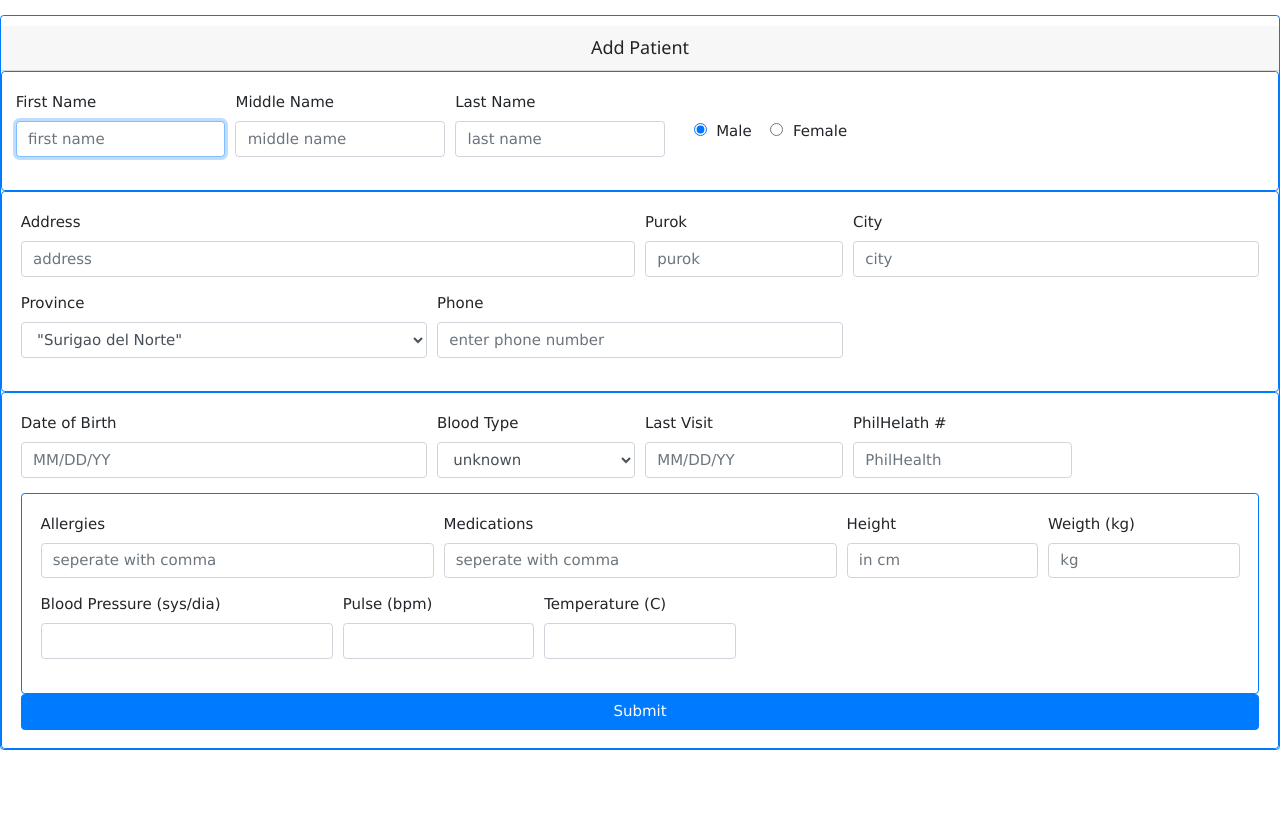
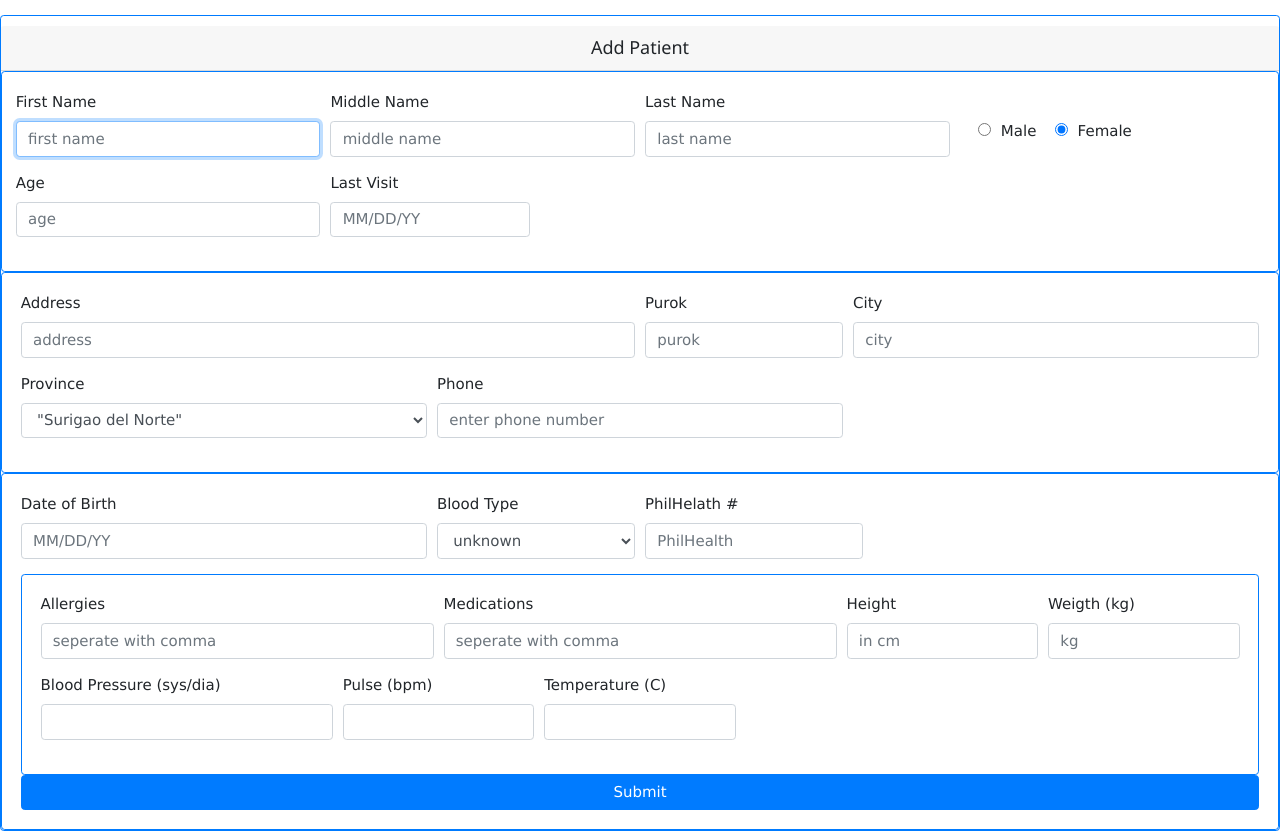
Before and after one commit to nstudt/corpin-emr, a Node server app: page /patients/add in a window 1280 px wide. Shown: the part 67-898 px from the top of the page. Before the commit the page ends 817 px from the top, so only its background shows below. Run offline with Node 20, Linux system fonts and the light colour scheme; some libraries are stand-ins or nearby versions.

Commit message:
added auto dob for encoding

```diff
--- a/app.js
+++ b/app.js
@@ -5,7 +5,7 @@ const hbs = require("hbs");
 const bodyParser = require("body-parser");
 const path = require("path");
 const fs = require("fs");
-const dbFuncs = require(__dirname + "/dbFuncs");
+const dbFuncs = require(path.join(__dirname , "dbFuncs"));
 const PouchDB = require("PouchDB");
 PouchDB.plugin(require("pouchdb-find"));
 const fileUpload = require("express-fileupload");
@@ -19,11 +19,11 @@ var HOST = "http://admin:Sdfg@345@52.74.45.66:5984/patients";
 var remoteDB = new PouchDB('http://52.74.45.66:5984/patients');
 var dbname = "patients";
 var db = new PouchDB(dbname);
-var pmodel = require(__dirname + "/models/patientModel");
+var pmodel = require(path.join(__dirname, "models/patientModel"));
 
 ("use strict");
 
-hbs.registerPartials(__dirname + "/views/partials");
+hbs.registerPartials(path.join(__dirname , "views/partials"));
 //call this to pass data from an onclick to javascript function in the view
 hbs.registerHelper("json", function(obj) {
   return new hbs.SafeString(JSON.stringify(obj));
--- a/views/add.hbs
+++ b/views/add.hbs
@@ -14,18 +14,17 @@
                 <div class="form-row">
                     <div class="form-group col-md-3 ">
                         <label for="first_name">First Name</label>
-                        <input type="text" class="form-control" name="first_name" placeholder="first name" value="{{patient.first_name}}"
+                        <input type="text" class="form-control" name="first_name" placeholder="first name" value=""
                             autofocus required>
-                        <input type="hidden" id="custId" name="_id" value="{{patient._id}}">
-                        <input type="hidden" id="custId" name="_rev" value="{{patient._rev}}">
+
                     </div>
                     <div class="form-group col-md-3 ">
                         <label for="middle_name">Middle Name</label>
-                        <input type="text" class="form-control" name="middle_name" placeholder="middle name" value="{{patient.middle_name}}">
+                        <input type="text" class="form-control" name="middle_name" placeholder="middle name" value="">
                     </div>
                     <div class="form-group col-md-3 ">
                         <label for="last_name">Last Name</label>
-                        <input type="text" class="form-control" name="last_name" placeholder="last name" required value="{{patient.last_name}}">
+                        <input type="text" class="form-control" name="last_name" placeholder="last name" required value="">
                     </div>
                     {{!-- <div class="form-group col-md-2 ">
                         <img src="" alt="200x200 Picture" class="img-thumbnail">
@@ -33,19 +32,26 @@
 
                     <div class="form-check form-check-inline col-xs-2 ">
                         <div class="form-check">
-                            <input class="form-check-input" type="radio" name="sex" id="male" value="male" checked>
+                            <input class="form-check-input" type="radio" name="sex" id="male" value="male" >
                             <label class="form-check-label" for="male">
                                 Male
                             </label>
                         </div>
                         <div class="form-check">
-                            <input class="form-check-input" type="radio" name="sex" id="female" value="female">
+                            <input class="form-check-input" type="radio" name="sex" id="female" value="female" checked>
                             <label class="form-check-label" for="female">
                                 Female
                             </label>
                         </div>
                     </div>
-
+                    <div class="form-group col-md-3 ">
+                        <label for="last_name">Age</label>
+                        <input type="text" id="age" class="form-control" name="age" placeholder="age" value="">
+                    </div>
+                    <div class="form-group col-md-2 ">
+                    <label for="dob">Last Visit</label>
+                    <input id="last_visit" type="text" class="form-control" name="last_visit" placeholder="MM/DD/YY">
+                </div>
                 </div>
         </div>
         <div class="card card-body border-primary">
@@ -54,22 +60,22 @@
             <div class="form-row">
                 <div class="form-group col-md-6 ">
                     <label for="address">Address</label>
-                    <input type="text" class="form-control" id="address" placeholder="address" value="{{patient.address}}">
+                    <input type="text" class="form-control" id="address" placeholder="address">
                 </div>
                 <div class="form-group col-md-2 ">
                     <label for="purok">Purok</label>
-                    <input type="text" class="form-control" id="purok" placeholder="purok" value="{{patient.purok}}">
+                    <input type="text" class="form-control" id="purok" placeholder="purok">
                 </div>
                 <div class="form-group col-md-4">
                     <label for="city">City</label>
-                    <input type="text" class="form-control" id="city" placeholder="city" value="{{patient.city}}">
+                    <input type="text" class="form-control" id="city" placeholder="city">
                 </div>
             </div>
             {{!-- end of form row --}}
             <div class="form-row">
                 <div class="form-group col-md-4 ">
                     <label for="province">Province</label>
-                    <select id="province" class="form-control" value="Surigao del Norte" value="{{patient.province}}">
+                    <select id="province" class="form-control" value="Surigao del Norte">
                         <option>"Surigao del Norte"</option>
                         <option> "Dinagat"</option>
                         <option> "Surigao del Sur"</option>
@@ -90,11 +96,11 @@
             <div class="form-row">
                 <div class="form-group col-md-4 ">
                     <label for="dob">Date of Birth</label>
-                    <input type="text" class="form-control" name="dob" size="15" placeholder="MM/DD/YY" value="{{patient.dob}}">
+                    <input id="dob" type="text" class="form-control" name="dob" size="15" placeholder="MM/DD/YY">
                 </div>
-                <div class="form-group col-md-2" >
+                <div class="form-group col-md-2">
                     <label for=" blood_type">Blood Type</label>
-                    <select id="blood_type" class="form-control" default="unkown" value="{{patient.blood_type}}">
+                    <select id="blood_type" class="form-control" default="unkown">
                         <option>unknown</option>
                         <option>O-</option>
                         <option> O+</option>
@@ -107,13 +113,10 @@
                     </select>
                 </div>
 
-                <div class="form-group col-md-2 ">
-                    <label for="dob">Last Visit</label>
-                    <input type="text" class="form-control" name="last_visit" placeholder="MM/DD/YY" value="{{patient.last_visit}}">
-                </div>
+
                 <div class="form-group col-md4 ">
                     <label for="phil_health">PhilHelath #</label>
-                    <input type="text" class="form-control" name="phil_health" placeholder="PhilHealth" value="{{patient.phil_health}}">
+                    <input type="text" class="form-control" name="phil_health" placeholder="PhilHealth">
                 </div>
 
             </div>
@@ -155,6 +158,22 @@
             </form>
 
         </div>
+        <script>
+            document.addEventListener('DOMContentLoaded', function () {
+                document.querySelector('#last_visit').onchange = changeEventHandler;
+            }, false);
+
+            function changeEventHandler(event) {
+                var d = new Date(event.target.value);
+                var age = document.getElementById('age').value;
+                d.setMonth(d.getMonth() - (age * 12));
+                d.setDate(1);
+                d.setMonth(1);
+                const x = document.getElementById('dob');
+                x.value = d.toDateString().split(' ').slice(1).join(' ');
+            }
+        </script>
+
 </body>
 
 </html>
```
Also changed, not shown: views/edit.hbs (+15 -16 lines), views/patients.1.hbs (deleted, +0 -53 lines).
